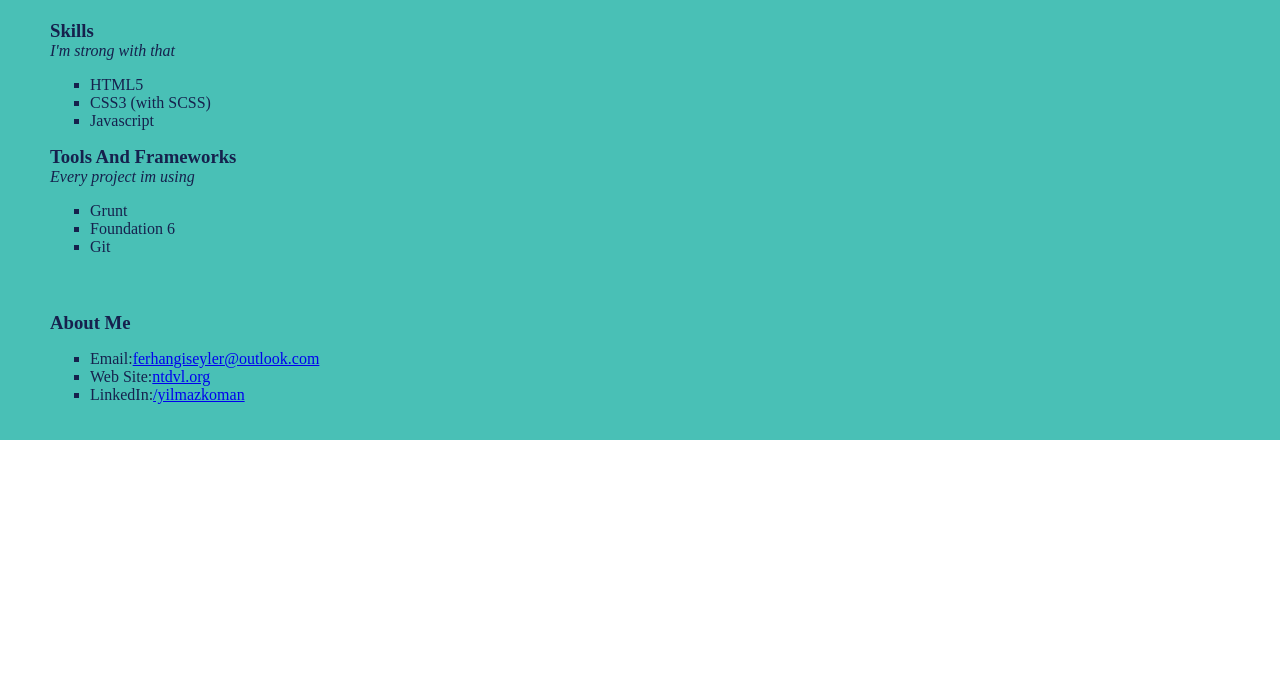
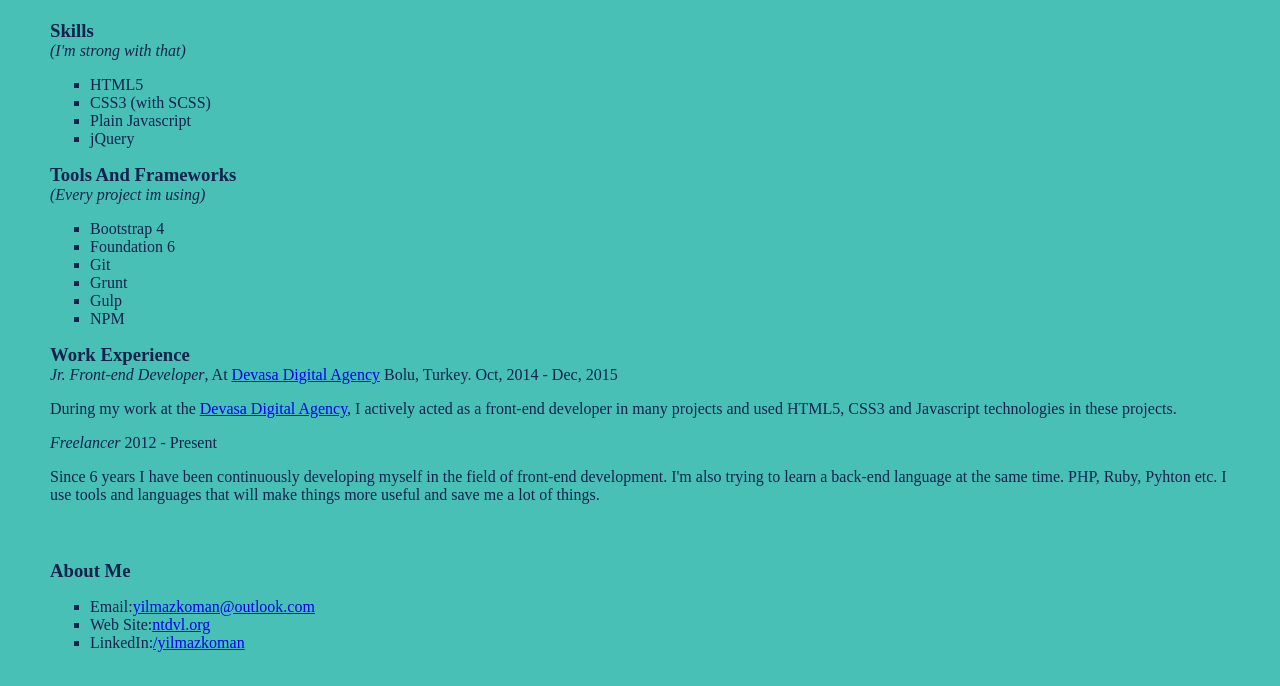
Before and after one commit to ntdvl/cv, a plain HTML site: page index.html in a window 1280 px wide. Drawn offline with Linux system fonts and the light colour scheme.

Commit message:
Added some content

```diff
--- a/app.css
+++ b/app.css
@@ -2,7 +2,9 @@ body {
 
 	margin: 0;
 	padding: 0;
+	width: 100%;
 	height: 100%;
+	background: #49c0b6;
 	color: #16214d;
 
 }
--- a/index.html
+++ b/index.html
@@ -8,26 +8,48 @@
 <body>
 
 	<header>
+
+
 		<h3>Skills</h3>
-		<span><em>I'm strong with that</em></span>
+		<span><em>(I'm strong with that)</em></span>
 		<ul>
 			<li>HTML5</li>
 			<li>CSS3 (with SCSS)</li>
-			<li>Javascript</li>
+			<li>Plain Javascript</li>
+			<li>jQuery</li>
 		</ul>
 		<h3>Tools And Frameworks</h3>
-		<span><em>Every project im using</em></span>
+		<span><em>(Every project im using)</em></span>
 		<ul>
-			<li>Grunt</li>
+			<li>Bootstrap 4</li>
 			<li>Foundation 6</li>
 			<li>Git</li>
+			<li>Grunt</li>
+			<li>Gulp</li>
+			<li>NPM</li>
 		</ul>
+		<h3>Work Experience</h3>
+		<div class="work">
+			<span><em>Jr. Front-end Developer</em>, At
+				<a target="_blank" href="http://www.devasa.com.tr">Devasa Digital Agency</a>
+				<span>Bolu, Turkey.</span>
+				<span>Oct, 2014 - Dec, 2015</span>
+			</span>
+			<p>During my work at the <a target="_blank" href="http://www.devasa.com.tr">Devasa Digital Agency</a>, I actively acted as a front-end developer in many projects and used HTML5, CSS3 and Javascript technologies in these projects.</p>
+		</div>
+		<div class="work">
+			<span><em>Freelancer</em>
+				<span>2012 - Present</span>
+			</span>
+			<p>Since 6 years I have been continuously developing myself in the field of front-end development. I'm also trying to learn a back-end language at the same time. PHP, Ruby, Pyhton etc. I use tools and languages that will make things more useful and save me a lot of things.</p>
+		</div>
+
 	</header>
 
 	<main>
 		<h3>About Me</h3>
 		<ul>
-			<li>Email:<a href="mailto:ferhangiseyler@outlook.com">ferhangiseyler@outlook.com</a></li>
+			<li>Email:<a href="mailto:yilmazkoman@outlook.com">yilmazkoman@outlook.com</a></li>
 			<li>Web Site:<a href="ntdvl.org">ntdvl.org</a></li>
 			<li>LinkedIn:<a href="https://www.linkedin.com/in/yılmaz-koman-a808569a/">/yilmazkoman</a></li>
 		</ul>
```
